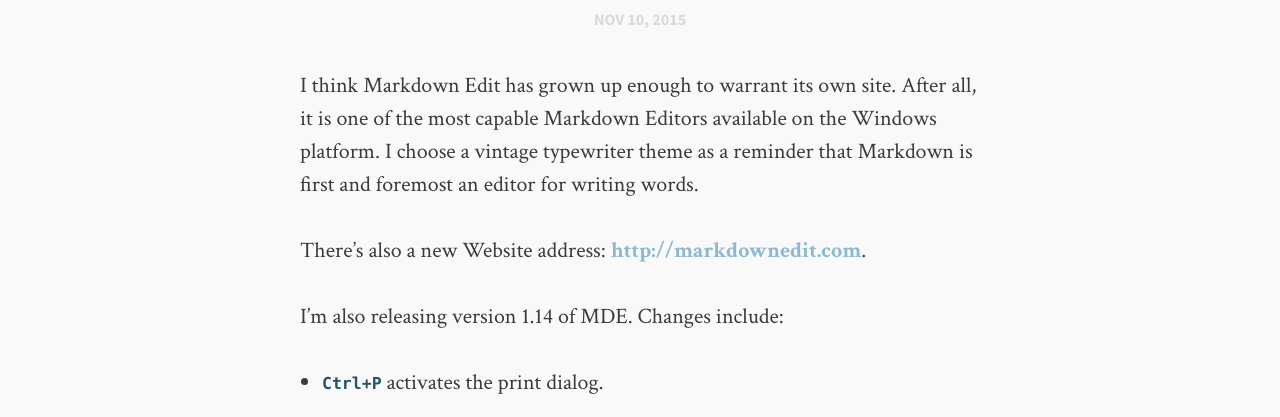
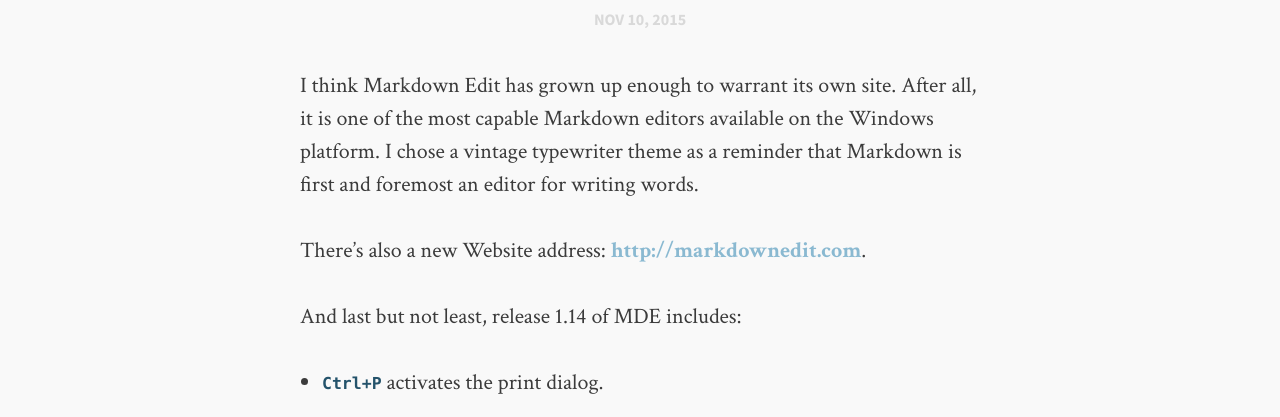
Before and after one commit to mike-ward/Markdown-Edit, a Jekyll site: the page built from _posts/2015-11-10-new-website-new-release.md, in a window 1280 px wide. Shown: the part 682-1099 px from the top of the page. Built offline with Jekyll 4.4.1, drawn with Linux system fonts in a browser that asks for light colours; comment, search, counter and statistics services are not loaded.

Commit message:
first blog post

```diff
--- a/_posts/2015-11-10-new-website-new-release.md
+++ b/_posts/2015-11-10-new-website-new-release.md
@@ -6,13 +6,13 @@ tags: [release]
 ---
 
 I think Markdown Edit has grown up enough to warrant its own site. After
-all, it is one of the most capable Markdown Editors available on the
-Windows platform. I choose a vintage typewriter theme as a reminder that
+all, it is one of the most capable Markdown editors available on the
+Windows platform. I chose a vintage typewriter theme as a reminder that
 Markdown is first and foremost an editor for writing words.
 
 There's also a new Website address: <http://markdownedit.com>.
 
-I'm also releasing version 1.14 of MDE. Changes include:
+And last but not least, release 1.14 of MDE includes:
 
 -   `Ctrl+P` activates the print dialog.
 -   Restore focus to the HTML preview on activation.
```
